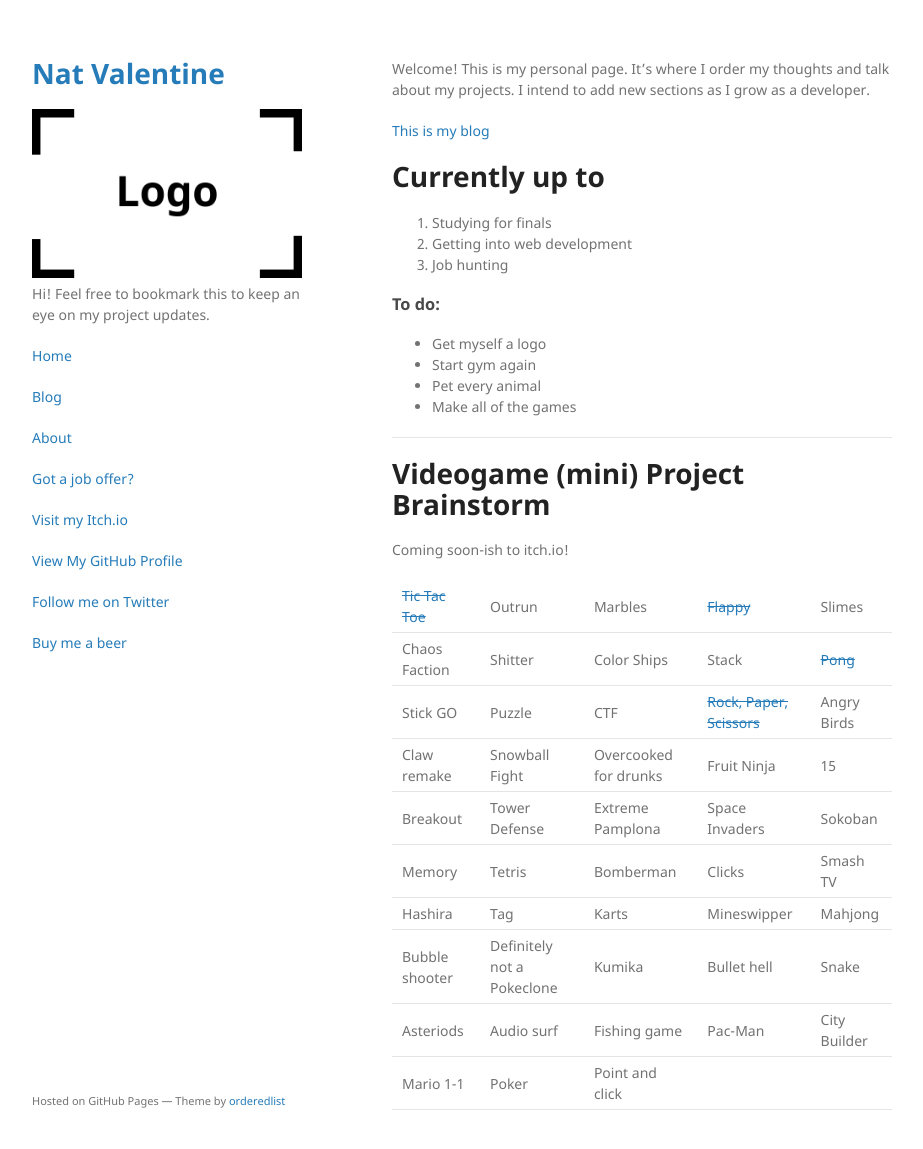
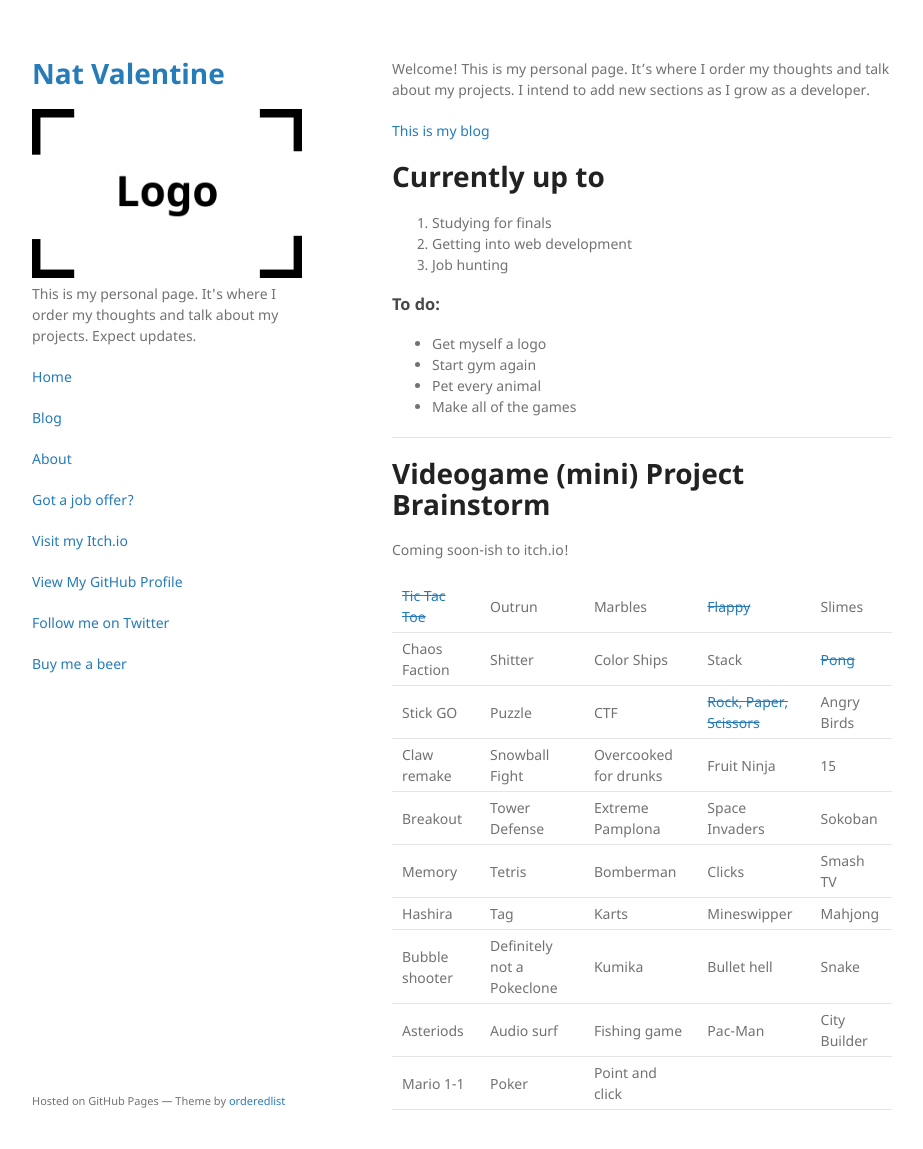
Before and after one commit to NatValentine/natvalentine.github.io, a Jekyll site: the page built from index.md, in a window 1280 px wide and 1180 px high. Shown: the top 1149 px of the window, without its empty margins (178-1101 px from the left). Built offline with Jekyll 4.4.1, drawn with Linux system fonts in a browser that asks for light colours.

Commit message:
Update _config.yml

```diff
--- a/_config.yml
+++ b/_config.yml
@@ -1,6 +1,6 @@
 title: Nat Valentine
 logo: /assets/img/logo.png
-description: Hi! Feel free to bookmark this to keep an eye on my project updates.
+description: This is my personal page. It's where I order my thoughts and talk about my projects. Expect updates.
 show_downloads: false
 google_analytics:
 theme: jekyll-theme-minimal
```
